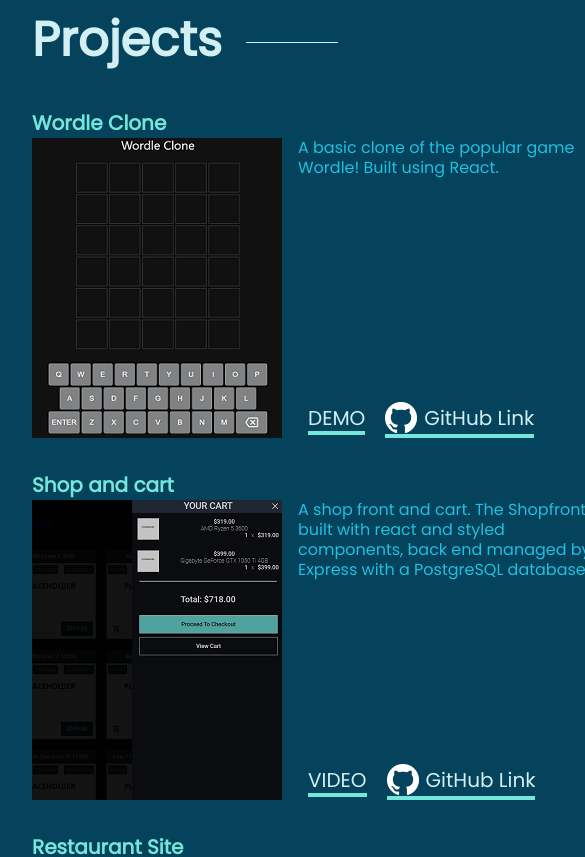
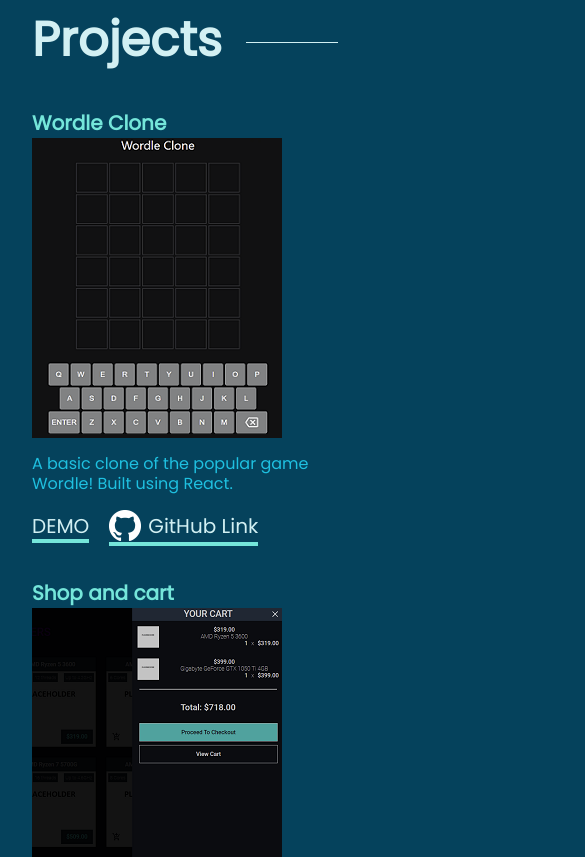
Before and after one commit to Josh1510/portfolio, a React (Create React App) app: page / in a window 390 px wide. Shown: the part 840-1697 px from the top of the page, 585 px wide, since content can reach past the window. Built offline with nearby package versions, Linux system fonts and the light colour scheme.

Commit message:
mobile styles

```diff
--- a/src/components/about/About.css
+++ b/src/components/about/About.css
@@ -41,7 +41,7 @@
   color: var(--blue-grotto);
 }
 
-@media only screen and (max-width: 400px) {
+@media only screen and (max-width: 450px) {
   .portfolio__about > p {
     width: 80vw;
   }
--- a/src/components/contact/Contact.css
+++ b/src/components/contact/Contact.css
@@ -53,3 +53,9 @@ h4::after {
 .contact__button:hover {
   margin-top: 0.25em;
 }
+
+@media only screen and (max-width: 450px) {
+  .contact__p-container > p {
+    width: 80vw;
+  }
+}
--- a/src/components/projects/ProjectBox.css
+++ b/src/components/projects/ProjectBox.css
@@ -9,9 +9,15 @@ h5 {
   margin-block-end: 0px;
 }
 
+.projects__details-container {
+  display: flex;
+  flex-direction: row;
+}
+
 .project__details-container {
   display: flex;
   flex-direction: row;
+  /* flex-wrap: wrap; */
 }
 
 img {
@@ -60,3 +66,21 @@ img {
 
   margin: 0 0.5em;
 }
+
+@media only screen and (max-width: 450px) {
+  .project__details-container {
+    flex-wrap: wrap;
+  }
+  .box__description-container {
+    height: auto;
+    padding-left: 0px;
+  }
+
+  .description__data-container {
+    padding: 16px 0px;
+  }
+
+  .description__button-container > div:first-child {
+    margin-left: 0px;
+  }
+}
```
